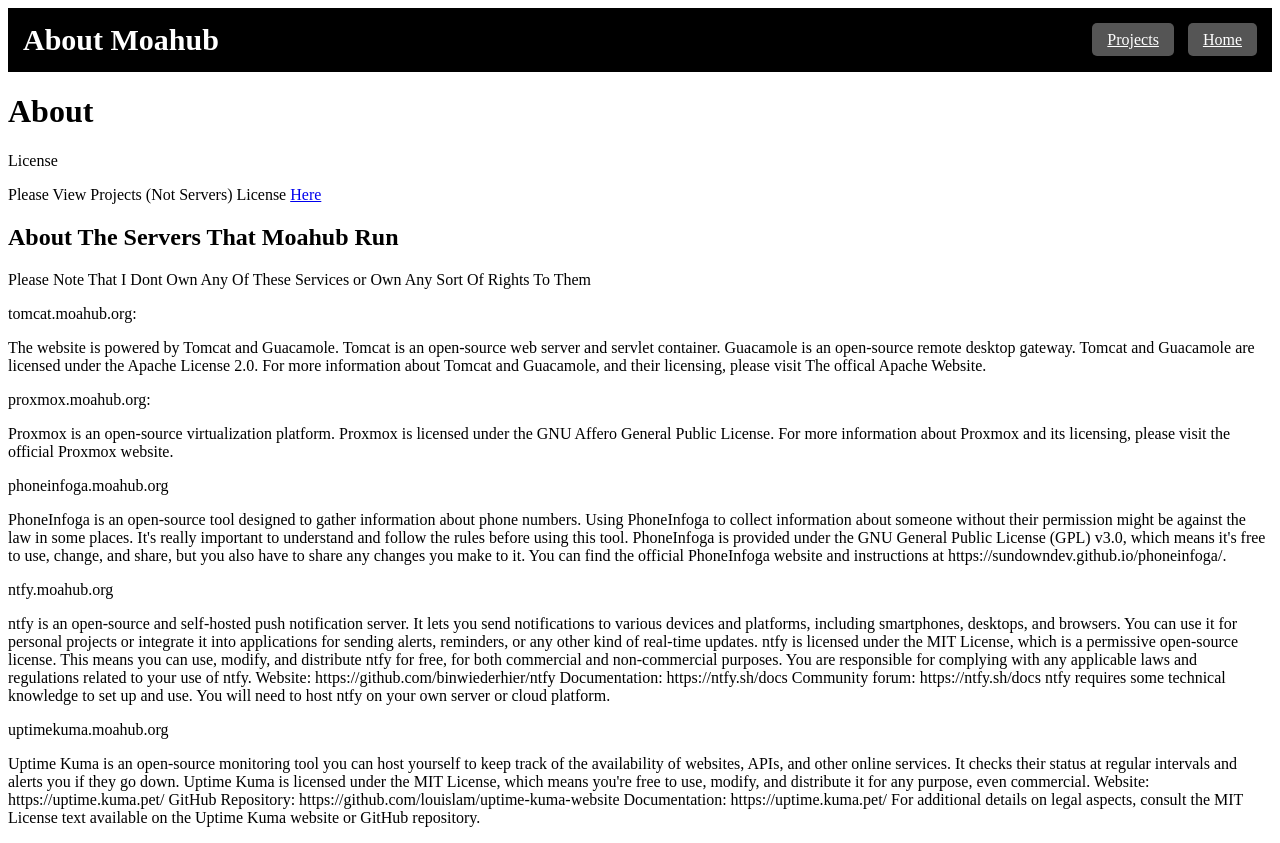
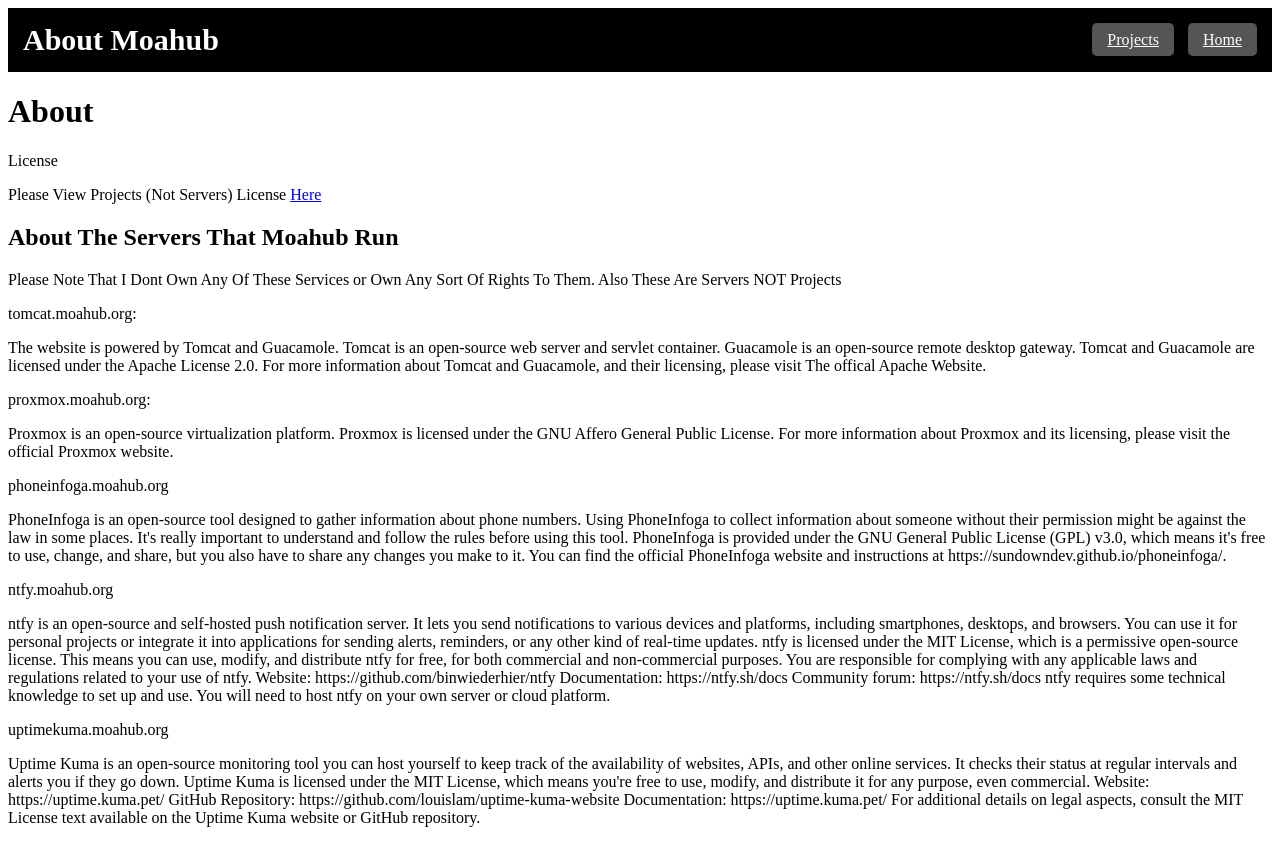
Before and after one commit to Monnorthegodlydev/Moahub-Website, a plain HTML site: page About.html in a window 1280 px wide. Drawn offline with Linux system fonts and the light colour scheme.

Commit message:
Update About.html

```diff
--- a/About.html
+++ b/About.html
@@ -57,7 +57,7 @@
 
   <footer>
   <h2>About The Servers That Moahub Run</h2>
-  <p>Please Note That I Dont Own Any Of These Services or Own Any Sort Of Rights To Them</p>
+  <p>Please Note That I Dont Own Any Of These Services or Own Any Sort Of Rights To Them. Also These Are Servers NOT Projects</p>
   <a>tomcat.moahub.org:</a>
 
     <p>The website is powered by Tomcat and Guacamole.
```
